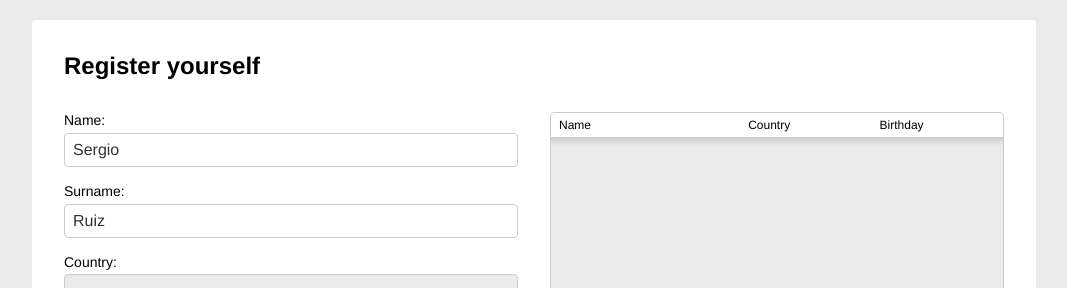
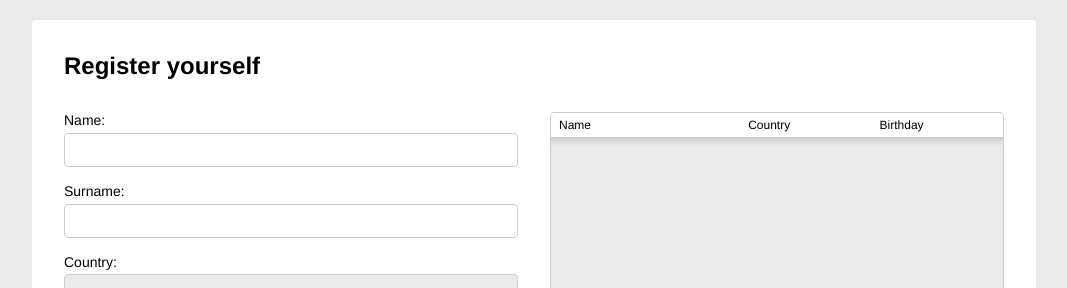
Before and after one commit to sergioeruiz/sign-in-exercise, a website built with webpack: page index.html in a window 1280 px wide. Shown: the top 288 px of the page, without its empty margins (106-1173 px from the left). Built offline with nearby package versions, Linux system fonts and the light colour scheme.

Commit message:
Removing default values for name and surname

```diff
--- a/index.html
+++ b/index.html
@@ -13,12 +13,12 @@
             <form class="card__col signup" name="signup">
                 <div class="signup__input form-el js-form-el">
                     <label class="form-el__label">Name:</label>
-                    <input type="text" name="name" class="form-el__input" required value="Sergio" />
+                    <input type="text" name="name" class="form-el__input" required />
                     <span class="form-el__error js-input-error"></span>
                 </div>
                 <div class="signup__input form-el js-form-el">
                     <label class="form-el__label">Surname:</label>
-                    <input type="text" name="surname" class="form-el__input" required value="Ruiz" />
+                    <input type="text" name="surname" class="form-el__input" required />
                     <span class="form-el__error js-input-error"></span>
                 </div>
                 <div class="signup__input form-el js-form-el" data-type="countryList">
```
